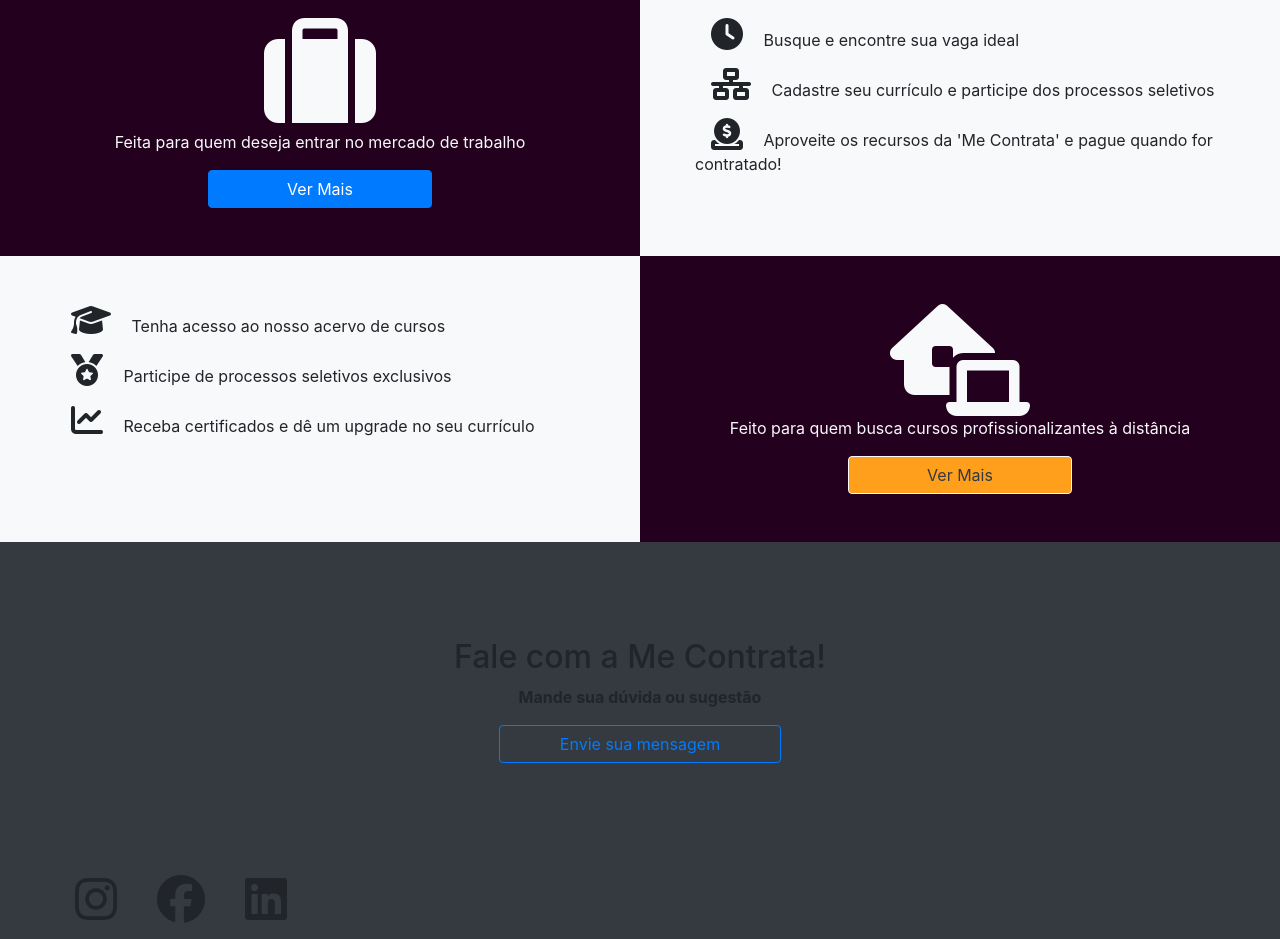
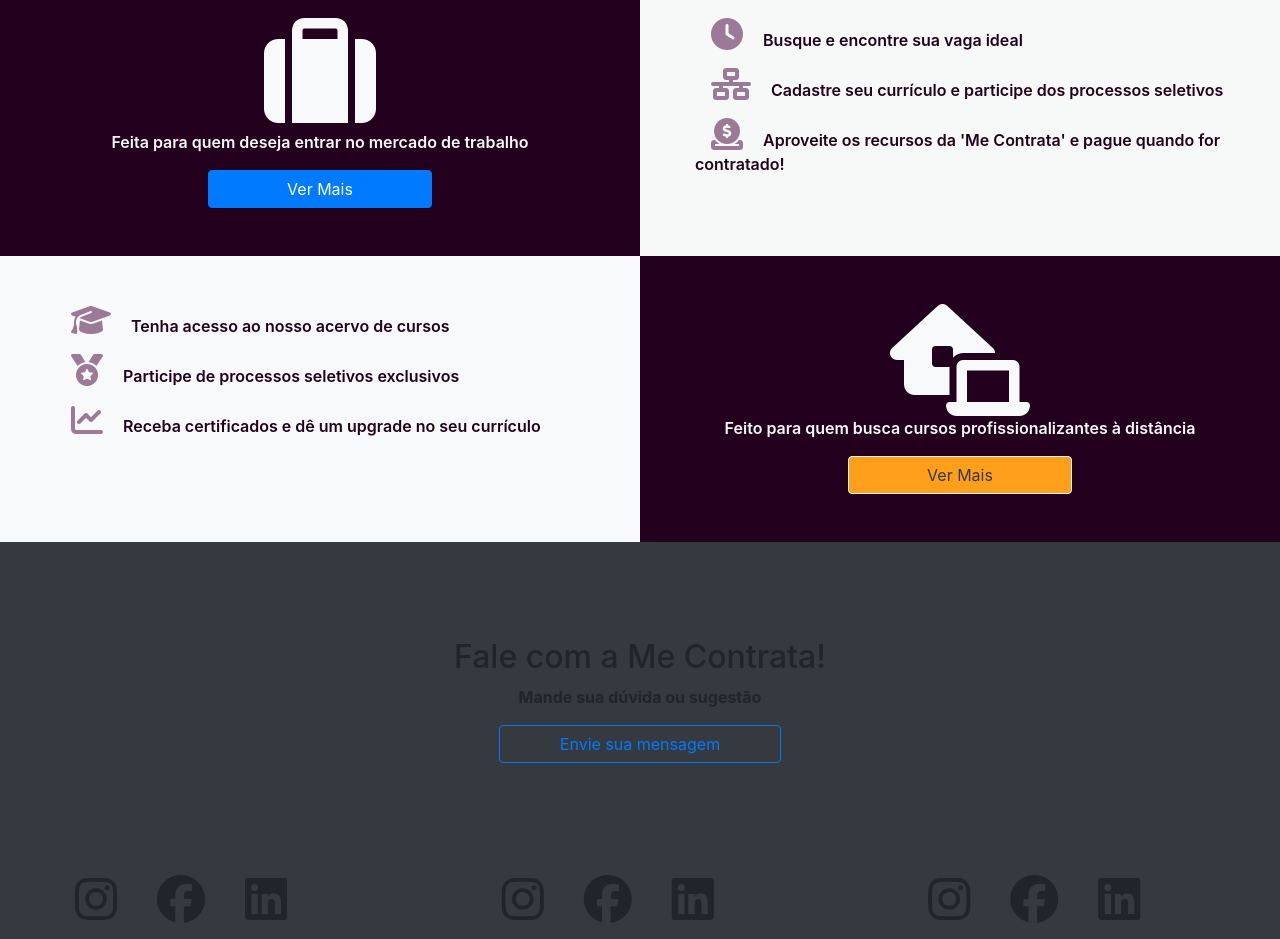
Before and after one commit to PedroSalvino/projeto-me-contrata-2021, an Angular app: page / in a window 1280 px wide. Shown: the part 460-1399 px from the top of the page. Built offline with nearby package versions, Linux system fonts and the light colour scheme.

Commit message:
adicionando cores das fontes

```diff
--- a/src/app/footer/footer.component.html
+++ b/src/app/footer/footer.component.html
@@ -1,6 +1,44 @@
 <footer class="container-fluid bg-dark navbar-dark">
   <div class="row">
-    <div class="col-md-4">
+    <div class="col-md-4 text-center">
+      <ul>
+        <li>
+          <a>
+            <i class="fab fa-instagram fa-3x"></i>
+          </a>
+        </li>
+        <li>
+          <a>
+            <i class="fab fa-facebook fa-3x"></i>
+          </a>
+        </li>
+        <li>
+          <a>
+            <i class="fab fa-linkedin fa-3x"></i>
+          </a>
+        </li>
+      </ul>
+    </div>
+    <div class="col-md-4 text-center">
+      <ul>
+        <li>
+          <a>
+            <i class="fab fa-instagram fa-3x"></i>
+          </a>
+        </li>
+        <li>
+          <a>
+            <i class="fab fa-facebook fa-3x"></i>
+          </a>
+        </li>
+        <li>
+          <a>
+            <i class="fab fa-linkedin fa-3x"></i>
+          </a>
+        </li>
+      </ul>
+    </div>
+    <div class="col-md-4 text-center">
       <ul>
         <li>
           <a>
--- a/src/app/home/home.component.css
+++ b/src/app/home/home.component.css
@@ -0,0 +1,3 @@
+p {
+  font-weight: 600;
+}
--- a/src/app/home/home.component.html
+++ b/src/app/home/home.component.html
@@ -16,23 +16,23 @@
         <button class="btn btn-primary btn-block">Ver Mais</button>
       </div>
     </div>
-    <div class="col py-5 bg-light">
+    <div class="col py-5 bg-claro">
       <ul class="my-auto mx-auto">
         <li>
-          <p>
-            <i class="fas fa-clock fa-2x mx-3"></i>
+          <p class="text-escuro">
+            <i class="fas fa-clock fa-2x mx-3 text-medio"></i>
             Busque e encontre sua vaga ideal
           </p>
         </li>
         <li>
-          <p>
-            <i class="fas fa-network-wired fa-2x mx-3"></i>
+          <p class="text-escuro">
+            <i class="fas fa-network-wired fa-2x mx-3 text-medio"></i>
             Cadastre seu currículo e participe dos processos seletivos
           </p>
         </li>
         <li>
-          <p>
-            <i class="fas fa-donate fa-2x mx-3"></i>
+          <p class="text-escuro">
+            <i class="fas fa-donate fa-2x mx-3 text-medio"></i>
             Aproveite os recursos da 'Me Contrata' e pague quando for
             contratado!
           </p>
@@ -44,20 +44,20 @@
     <div class="col py-5 bg-light">
       <ul class="my-auto mx-auto">
         <li>
-          <p>
-            <i class="fas fa-graduation-cap fa-2x mx-3"></i>
+          <p class="text-escuro">
+            <i class="fas fa-graduation-cap fa-2x mx-3 text-medio"></i>
             Tenha acesso ao nosso acervo de cursos
           </p>
         </li>
         <li>
-          <p>
-            <i class="fas fa-medal fa-2x mx-3"></i>
+          <p class="text-escuro">
+            <i class="fas fa-medal fa-2x mx-3 text-medio"></i>
             Participe de processos seletivos exclusivos
           </p>
         </li>
         <li>
-          <p>
-            <i class="fas fa-chart-line fa-2x mx-3"></i>
+          <p class="text-escuro">
+            <i class="fas fa-chart-line fa-2x mx-3 text-medio"></i>
             Receba certificados e dê um upgrade no seu currículo
           </p>
         </li>
--- a/src/styles.css
+++ b/src/styles.css
@@ -11,6 +11,19 @@
   background-color: #f7f9f9;
 }
 
+.text-escuro {
+  color: #23001e;
+}
+.text-medio {
+  color: #9c7a97;
+}
+.text-alerta {
+  color: #ff9f1c;
+}
+.text-claro {
+  color: #f7f9f9;
+}
+
 ul {
   list-style-type: none;
 }
```
